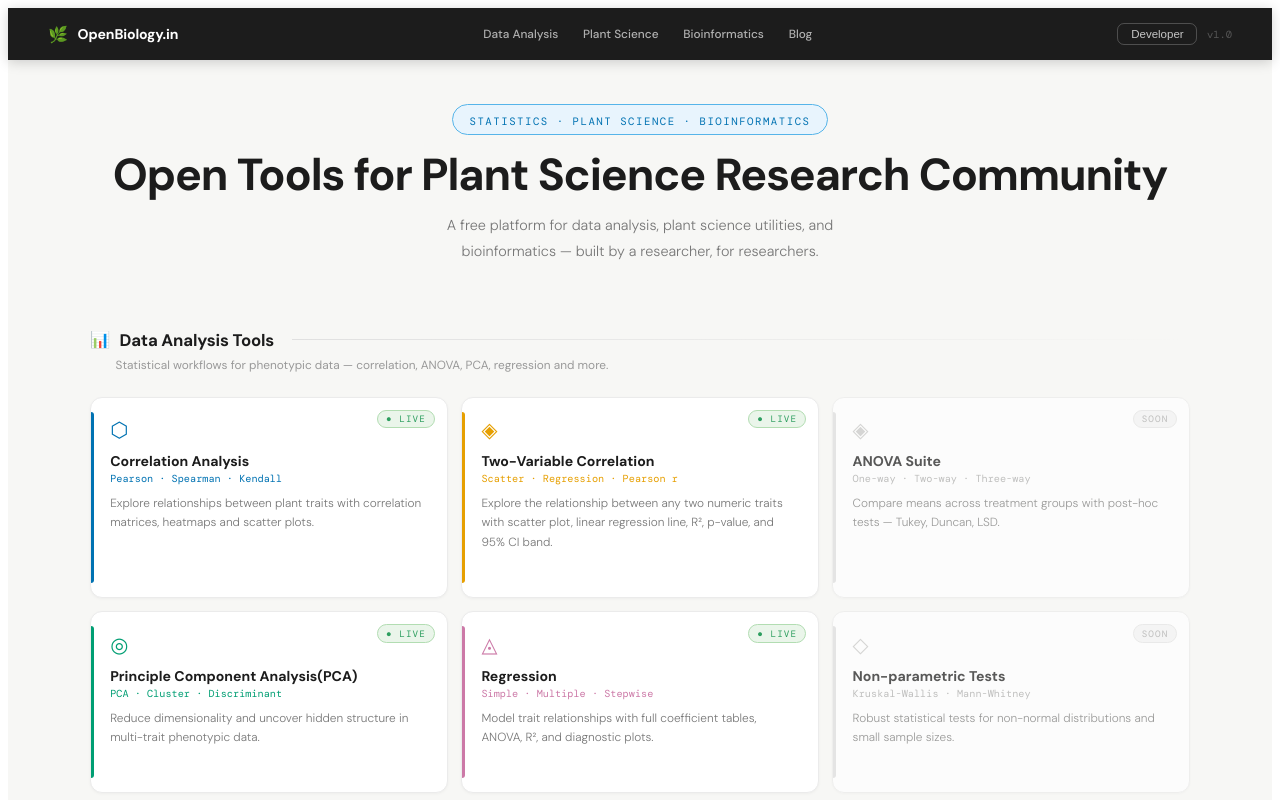
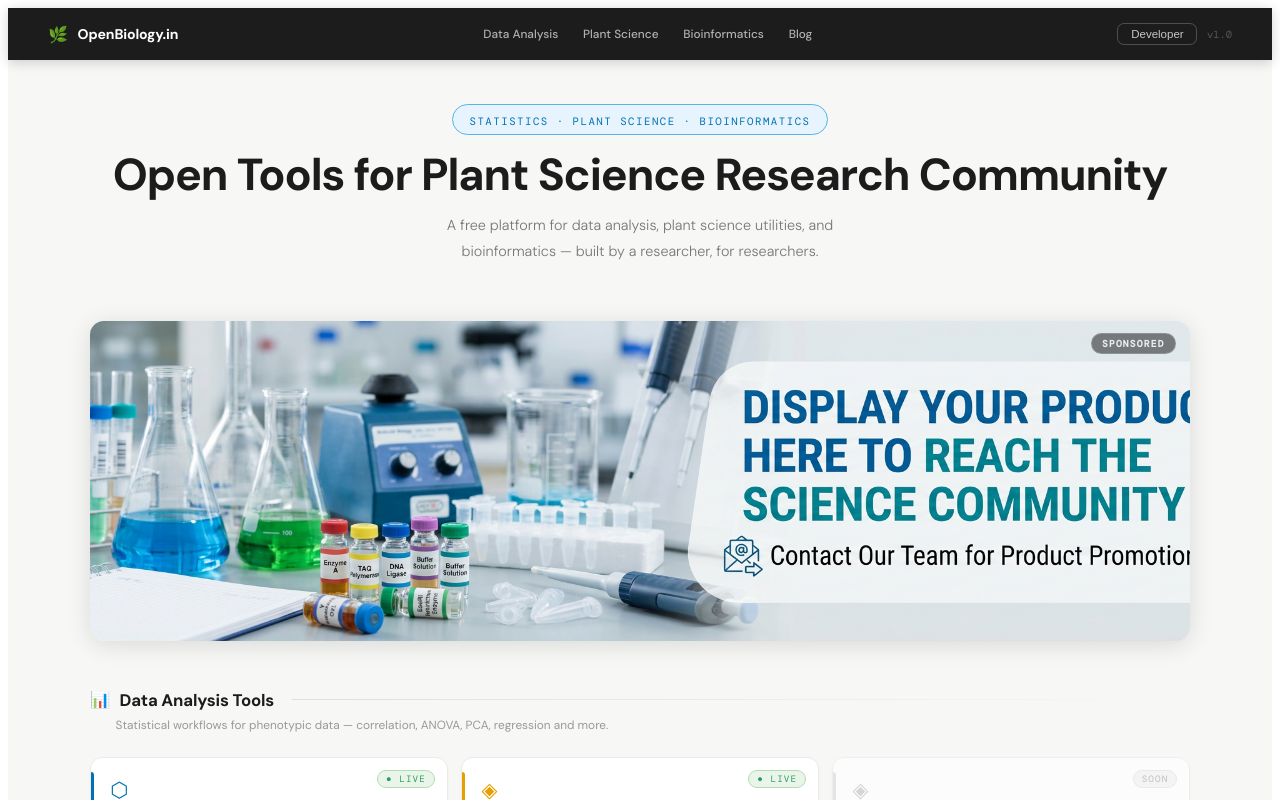
Before and after one commit to rameshram96/openbiology, a React (Vite) app in the folder frontend/: page / in a window 1280 px wide. Shown: the top 800 px of the page. Built offline with nearby package versions, Linux system fonts and the light colour scheme.

Commit message:
add_sponsor_card_bug_fixed

```diff
--- a/frontend/src/components/HomePage.jsx
+++ b/frontend/src/components/HomePage.jsx
@@ -1,5 +1,6 @@
 import { useState, useEffect } from "react";
 import { useNavigate } from "react-router-dom";
+import SponsorBanner from "./SponsorBanner";
 // ─── Data ────────────────────────────────────────────────────────────────────
 
 
@@ -200,7 +201,9 @@ export default function HomePage() {
             A free platform for data analysis, plant science utilities, and bioinformatics — built by a researcher, for researchers.
           </p>
         </div>
-
+          <div style={fade(0.06)}>
+             <SponsorBanner />
+          </div>
         {/* ── Data Analysis ──────────────────────────────────────────────── */}
         <div style={fade(0.08)} id="analysis">
           <SectionHeading
```
